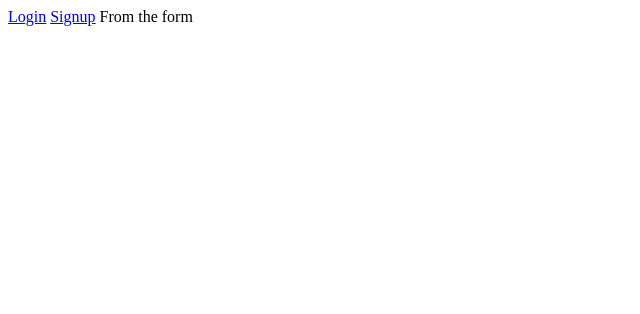
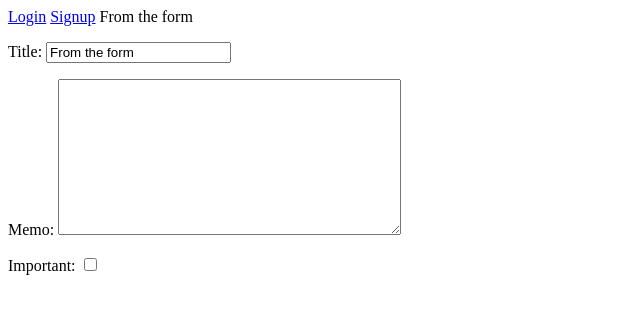
Before and after one commit to prateekvarma/python-todo, a Django app: page /todo/2 in a window 1280 px wide. Shown: the top 314 px of the page, without its empty margins (0-640 px from the left). Run offline with Django 3.2, Linux system fonts and the light colour scheme; data comes from the database, SQL or seed files in the repository.

Commit message:
Passed DB data on a form to edit individual todo

```diff
--- a/todoapp/templates/todoapp/viewtodo.html
+++ b/todoapp/templates/todoapp/viewtodo.html
@@ -2,4 +2,8 @@
 
 {% block content %}
     {{ todo.title }}
+
+    <form class="" action="" method="post">
+      {{ form.as_p }}
+    </form>
 {% endblock %}
--- a/todoapp/views.py
+++ b/todoapp/views.py
@@ -53,7 +53,8 @@ def currenttodos(request):
 
 def viewtodo(request, todo_pk):
     todo = get_object_or_404(Todo, pk=todo_pk)
-    return render(request, 'todoapp/viewtodo.html', {'todo': todo})
+    form = TodoForm(instance=todo)
+    return render(request, 'todoapp/viewtodo.html', {'todo': todo, 'form':form})
 
 def createtodos(request):
     if request.method == 'GET':
```
Also changed, not shown: todoapp/templates/todoapp/home.html (line endings or trailing spaces).
